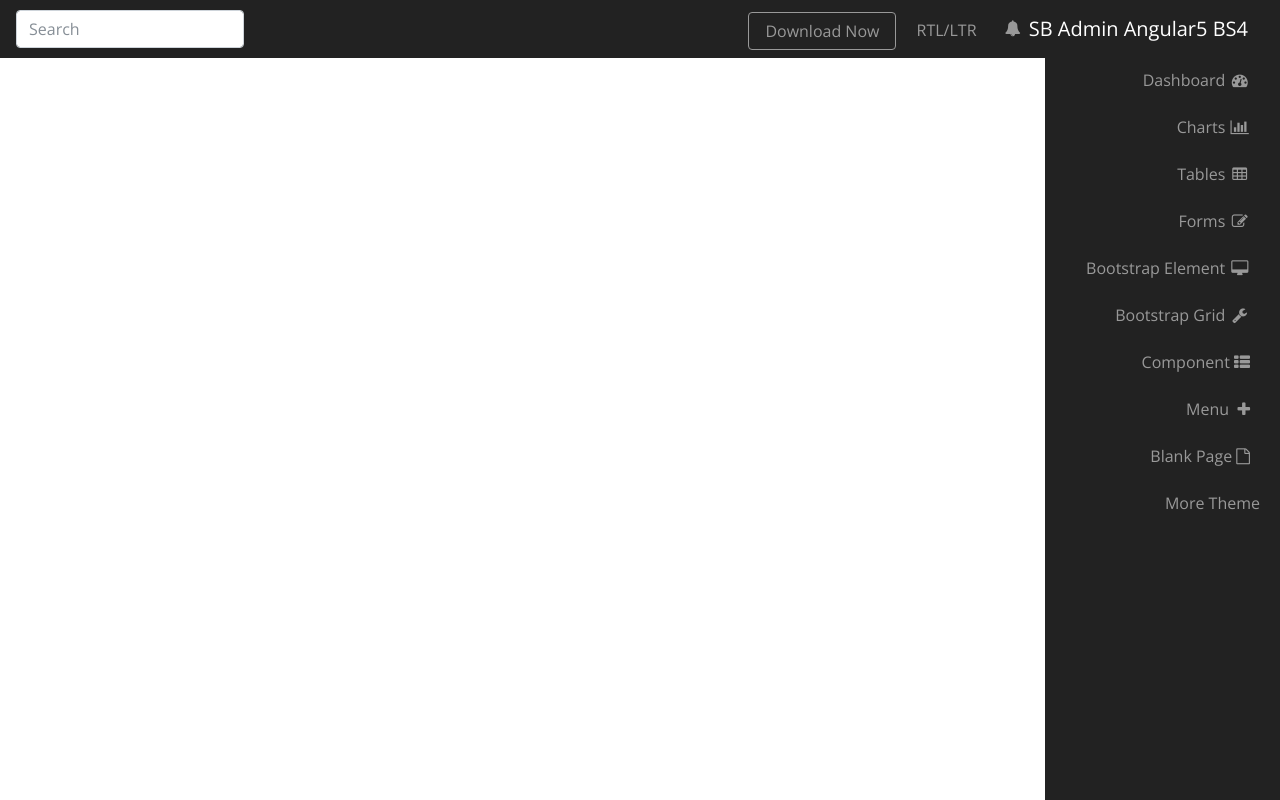
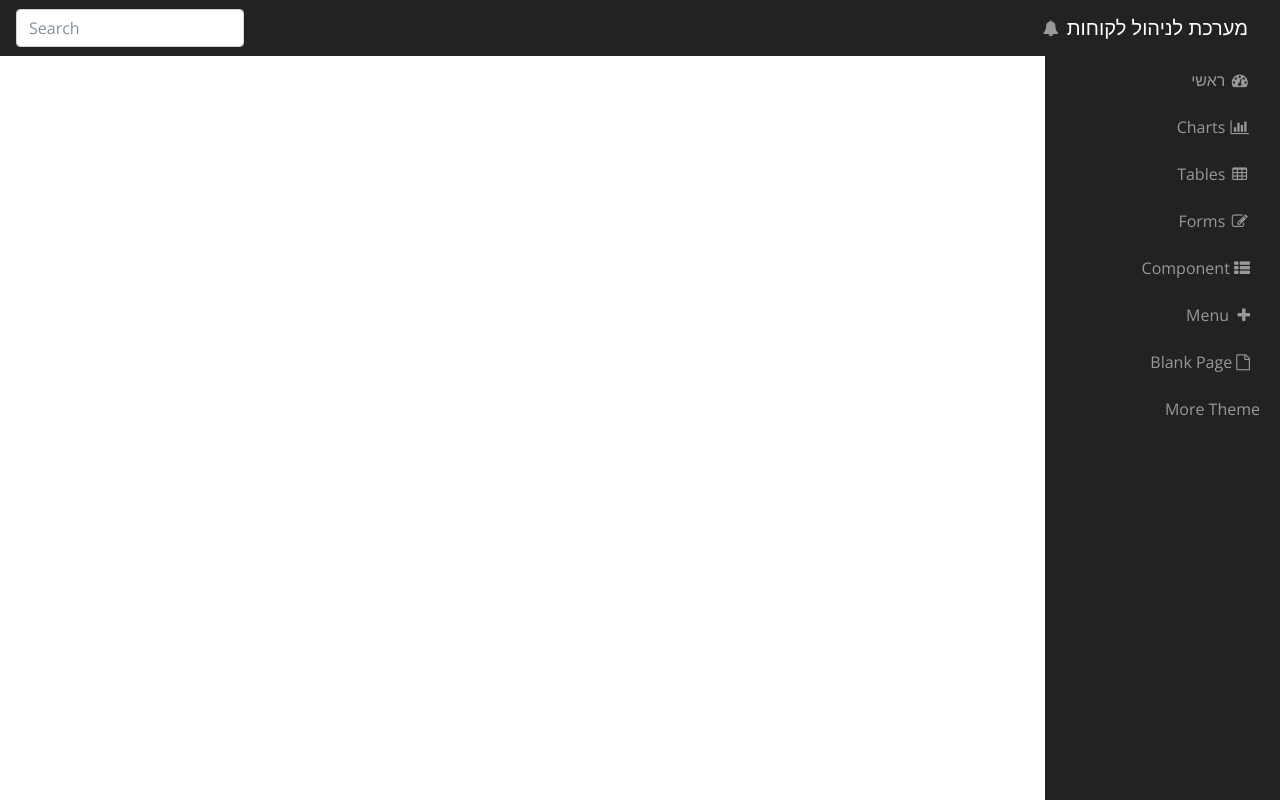
Before and after one commit to urielp/custAppFront, an Angular app: page / in a window 1280 px wide. Built offline with nearby package versions, Linux system fonts and the light colour scheme.

Commit message:
setting some styling

```diff
--- a/src/app/layout/components/header/header.component.html
+++ b/src/app/layout/components/header/header.component.html
@@ -1,5 +1,5 @@
 <nav class="navbar navbar-expand-lg fixed-top">
-  <a class="navbar-brand" href="#">SB Admin Angular5 BS4 </a>
+  <a class="navbar-brand" href="#">מערכת לניהול לקוחות</a>
 
   <button class="navbar-toggler" type="button" (click)="toggleSidebar()">
    <span class="navbar-toggler-icon"></span>
@@ -13,23 +13,23 @@
     </form>
     <ul class="navbar-nav ml-auto">
       <li class="nav-item d-none d-xl-block">
-        <a
-          href="https://github.com/start-angular/SB-Admin-BS4-Angular-2/archive/master.zip"
-          class="nav-link btn mt-1" role="button"
-          style="padding: .375rem 1rem !important;border-color: #999;"
-        >
-          {{ 'Download Now'  }}
-        </a>
+        <!--<a-->
+          <!--href="https://github.com/start-angular/SB-Admin-BS4-Angular-2/archive/master.zip"-->
+          <!--class="nav-link btn mt-1" role="button"-->
+          <!--style="padding: .375rem 1rem !important;border-color: #999;"-->
+        <!--&gt;-->
+          <!--{{ 'Download Now'  }}-->
+        <!--</a>-->
 
       </li> &nbsp;
-      <li class="nav-item">
-        <a href="javascript:void(0)" class="nav-link mt-1"
-           style="padding: 0.375rem 1rem !important; border-color: #999;"
-           (click)="rltAndLtr()"
-        >
-          RTL/LTR
-        </a>
-      </li> &nbsp;
+      <!--<li class="nav-item">-->
+        <!--<a href="javascript:void(0)" class="nav-link mt-1"-->
+           <!--style="padding: 0.375rem 1rem !important; border-color: #999;"-->
+           <!--(click)="rltAndLtr()"-->
+        <!--&gt;-->
+          <!--RTL/LTR-->
+        <!--</a>-->
+      <!--</li> &nbsp;-->
 
       <li class="nav-item dropdown" ngbDropdown>
         <a href="javascript:void(0)" class="nav-link" ngbDropdownToggle>
--- a/src/app/layout/components/sidebar/sidebar.component.html
+++ b/src/app/layout/components/sidebar/sidebar.component.html
@@ -1,7 +1,7 @@
 <nav class="sidebar" [ngClass]="{sidebarPushRight: isActive}">
   <div class="list-group">
     <a routerLink="/dashboard" class="list-group-item">
-      <i class="fa fa-fw fa-dashboard"></i>&nbsp;{{ 'Dashboard'  }}
+      <i class="fa fa-fw fa-dashboard"></i>&nbsp;{{ 'ראשי'  }}
     </a>
     <a class="list-group-item">
       <i class="fa fa-fw fa-bar-chart-o"></i>&nbsp;{{ 'Charts'}}
@@ -11,12 +11,6 @@
     </a>
     <a  class="list-group-item">
       <i class="fa fa-fw fa-edit"></i>&nbsp;{{ 'Forms'  }}
-    </a>
-    <a  class="list-group-item">
-      <i class="fa fa-fw fa-desktop"></i>&nbsp;{{ 'Bootstrap Element'  }}
-    </a>
-    <a  class="list-group-item">
-      <i class="fa fa-fw fa-wrench"></i>&nbsp;{{ 'Bootstrap Grid' }}
     </a>
     <a  class="list-group-item">
       <i class="fa fa-th-list"></i>&nbsp;{{ 'Component'  }}
```
